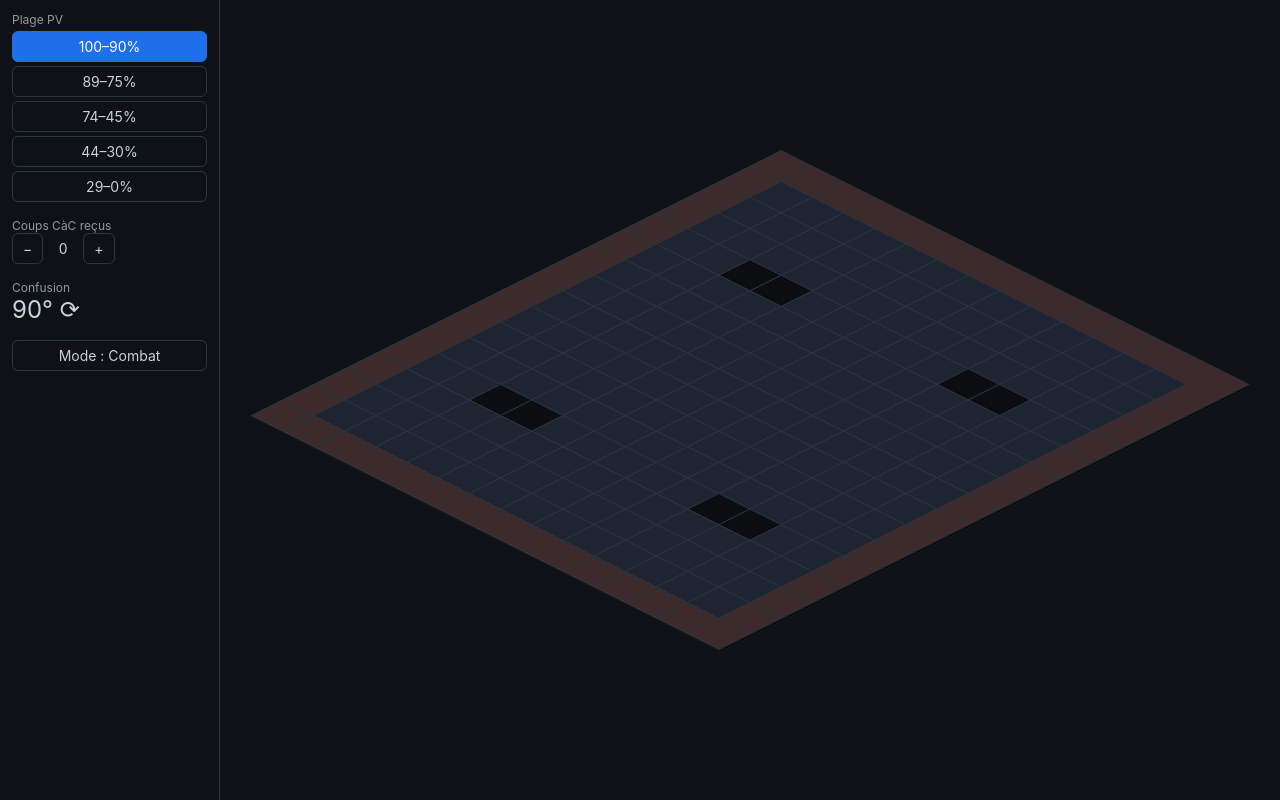
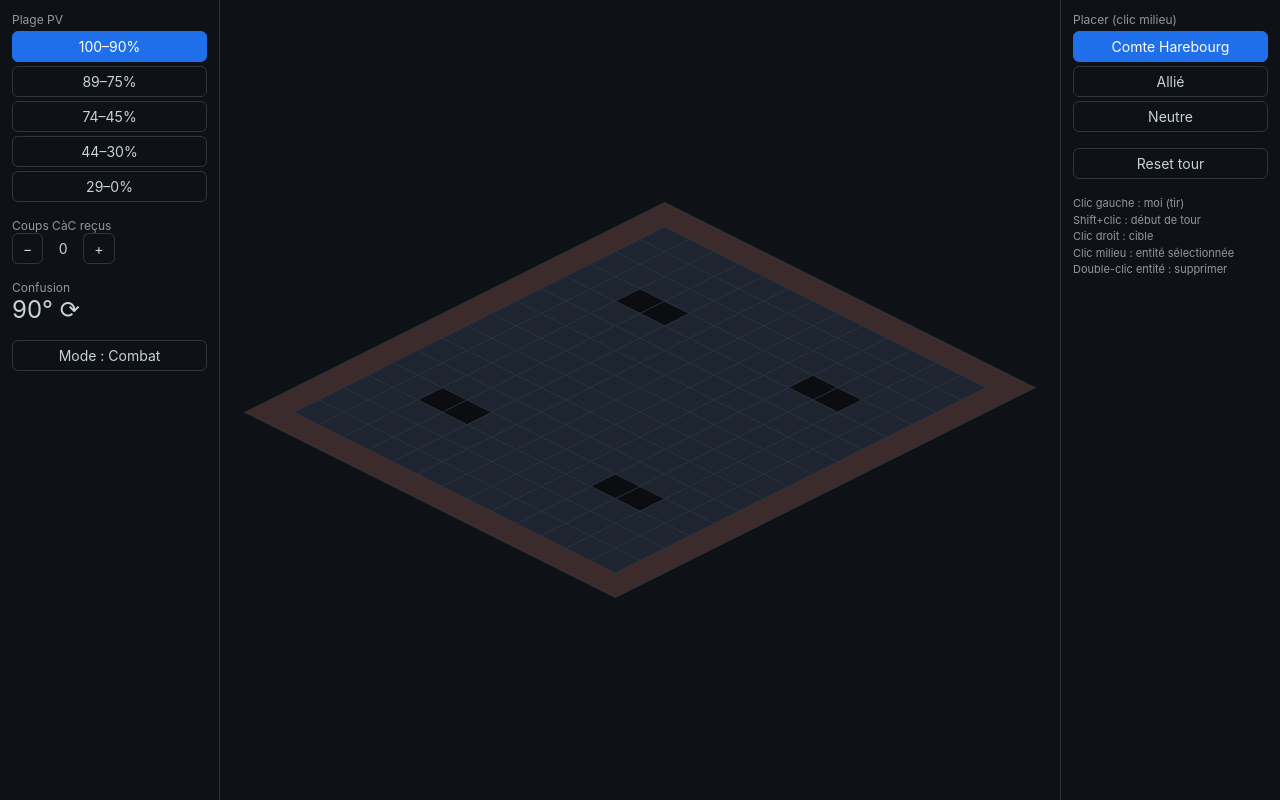
Before and after one commit to RenaudJuliani/harebourg-helper, a React (Vite) app: page / in a window 1280 px wide. Built offline with nearby package versions, Linux system fonts and the light colour scheme.

Commit message:
feat(ui): right panel with entity palette, reset buttons, and legend

```diff
--- a/src/App.tsx
+++ b/src/App.tsx
@@ -1,13 +1,18 @@
+import { useState } from 'react';
+import type { EntityKind } from './core/types';
 import { GridView } from './ui/grid/GridView';
 import { LeftPanel } from './ui/panels/LeftPanel';
+import { RightPanel } from './ui/panels/RightPanel';
 
 export default function App() {
+  const [paletteKind, setPaletteKind] = useState<EntityKind>('harebourg');
   return (
     <div style={{ height: '100vh', display: 'flex' }}>
       <LeftPanel />
       <div style={{ flex: 1 }}>
-        <GridView />
+        <GridView paletteKind={paletteKind} />
       </div>
+      <RightPanel paletteKind={paletteKind} onPaletteChange={setPaletteKind} />
     </div>
   );
 }
--- a/src/ui/grid/Cell.tsx
+++ b/src/ui/grid/Cell.tsx
@@ -9,6 +9,7 @@ type Props = {
   kind: CellKind;
   onClick?: (e: React.MouseEvent) => void;
   onContextMenu?: (e: React.MouseEvent) => void;
+  onMouseDown?: (e: React.MouseEvent) => void;
   onMouseEnter?: () => void;
 };
 
@@ -23,7 +24,7 @@ function fillFor(kind: CellKind): string {
   }
 }
 
-function CellImpl({ px, py, kind, onClick, onContextMenu, onMouseEnter }: Props) {
+function CellImpl({ px, py, kind, onClick, onContextMenu, onMouseDown, onMouseEnter }: Props) {
   const hx = TILE_W / 2;
   const hy = TILE_H / 2;
   const points = `${px},${py - hy} ${px + hx},${py} ${px},${py + hy} ${px - hx},${py}`;
@@ -38,6 +39,7 @@ function CellImpl({ px, py, kind, onClick, onContextMenu, onMouseEnter }: Props)
       style={{ cursor: blocking ? 'not-allowed' : 'pointer' }}
       onClick={onClick}
       onContextMenu={onContextMenu}
+      onMouseDown={onMouseDown}
       onMouseEnter={onMouseEnter}
     />
   );
--- a/src/ui/grid/GridView.tsx
+++ b/src/ui/grid/GridView.tsx
@@ -1,12 +1,14 @@
 import { useMemo, useState } from 'react';
-import type { Cell } from '../../core/types';
+import type { Cell, EntityKind } from '../../core/types';
 import { useAppStore } from '../../state/store';
 import { EntityLayer } from './EntityLayer';
 import { MapLayer } from './MapLayer';
 import { OverlayLayer } from './OverlayLayer';
 import { TILE_H, TILE_W, cartesianToIso } from './iso';
 
-export function GridView() {
+type Props = { paletteKind: EntityKind };
+
+export function GridView({ paletteKind }: Props) {
   const map = useAppStore((s) => s.map);
   const mode = useAppStore((s) => s.mode);
   const placeEntity = useAppStore((s) => s.placeEntity);
@@ -48,12 +50,16 @@ export function GridView() {
       setTargetCell(cell);
     }
   };
+  const onCellMiddleClick = (cell: Cell) => {
+    if (mode === 'combat') placeEntity(paletteKind, cell);
+  };
 
   return (
     <svg viewBox={viewBox} width="100%" height="100%" style={{ display: 'block' }}>
       <MapLayer
         onCellClick={onCellClick}
         onCellRightClick={onCellRightClick}
+        onCellMiddleClick={onCellMiddleClick}
         onCellHover={setHover}
       />
       <EntityLayer />
--- a/src/ui/grid/MapLayer.tsx
+++ b/src/ui/grid/MapLayer.tsx
@@ -5,10 +5,11 @@ import { cartesianToIso } from './iso';
 type Props = {
   onCellClick: (cell: { x: number; y: number }, e: React.MouseEvent) => void;
   onCellRightClick: (cell: { x: number; y: number }) => void;
+  onCellMiddleClick: (cell: { x: number; y: number }) => void;
   onCellHover: (cell: { x: number; y: number }) => void;
 };
 
-export function MapLayer({ onCellClick, onCellRightClick, onCellHover }: Props) {
+export function MapLayer({ onCellClick, onCellRightClick, onCellMiddleClick, onCellHover }: Props) {
   const map = useAppStore((s) => s.map);
   const nodes = [];
   for (let y = 0; y < map.height; y++) {
@@ -25,6 +26,12 @@ export function MapLayer({ onCellClick, onCellRightClick, onCellHover }: Props)
             e.preventDefault();
             onCellRightClick({ x, y });
           }}
+          onMouseDown={(e) => {
+            if (e.button === 1) {
+              e.preventDefault();
+              onCellMiddleClick({ x, y });
+            }
+          }}
           onMouseEnter={() => onCellHover({ x, y })}
         />,
       );
--- /dev/null
+++ b/src/ui/panels/EntityPalette.tsx
@@ -0,0 +1,30 @@
+import type { EntityKind } from '../../core/types';
+
+type Props = {
+  selected: EntityKind;
+  onSelect: (kind: EntityKind) => void;
+};
+
+const PALETTE: Array<{ kind: EntityKind; label: string }> = [
+  { kind: 'harebourg', label: 'Comte Harebourg' },
+  { kind: 'ally', label: 'Allié' },
+  { kind: 'neutral', label: 'Neutre' },
+];
+
+export function EntityPalette({ selected, onSelect }: Props) {
+  return (
+    <div style={{ display: 'flex', flexDirection: 'column', gap: 4 }}>
+      <div style={{ fontSize: 12, opacity: 0.7 }}>Placer (clic milieu)</div>
+      {PALETTE.map((p) => (
+        <button
+          type="button"
+          key={p.kind}
+          aria-pressed={selected === p.kind}
+          onClick={() => onSelect(p.kind)}
+        >
+          {p.label}
+        </button>
+      ))}
+    </div>
+  );
+}
--- /dev/null
+++ b/src/ui/panels/RightPanel.tsx
@@ -0,0 +1,59 @@
+import type { EntityKind } from '../../core/types';
+import { useAppStore } from '../../state/store';
+import { EntityPalette } from './EntityPalette';
+
+type Props = {
+  paletteKind: EntityKind;
+  onPaletteChange: (k: EntityKind) => void;
+};
+
+export function RightPanel({ paletteKind, onPaletteChange }: Props) {
+  const resetTurn = useAppStore((s) => s.resetTurn);
+  const resetMapToDefault = useAppStore((s) => s.resetMapToDefault);
+  const mode = useAppStore((s) => s.mode);
+  return (
+    <aside
+      style={{
+        width: 220,
+        padding: 12,
+        borderLeft: '1px solid #30363d',
+        display: 'flex',
+        flexDirection: 'column',
+        gap: 16,
+      }}
+    >
+      {mode === 'combat' ? (
+        <>
+          <EntityPalette selected={paletteKind} onSelect={onPaletteChange} />
+          <button type="button" onClick={resetTurn}>
+            Reset tour
+          </button>
+          <div style={{ fontSize: 11, opacity: 0.7, lineHeight: 1.5 }}>
+            Clic gauche : moi (tir)
+            <br />
+            Shift+clic : début de tour
+            <br />
+            Clic droit : cible
+            <br />
+            Clic milieu : entité sélectionnée
+            <br />
+            Double-clic entité : supprimer
+          </div>
+        </>
+      ) : (
+        <>
+          <div style={{ fontSize: 12, opacity: 0.7, lineHeight: 1.5 }}>
+            Mode édition :
+            <br />
+            Clic gauche : obstacle on/off
+            <br />
+            Clic droit : trou on/off
+          </div>
+          <button type="button" onClick={resetMapToDefault}>
+            Réinitialiser la map
+          </button>
+        </>
+      )}
+    </aside>
+  );
+}
```
